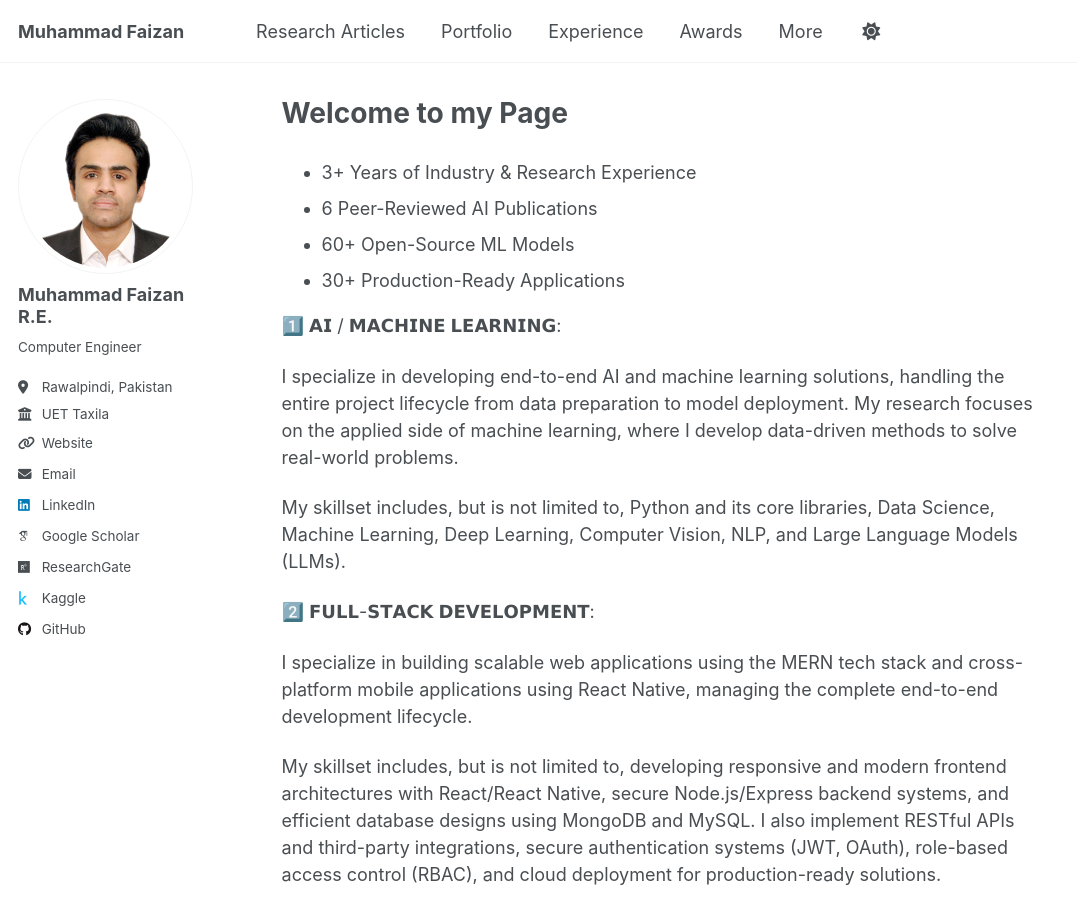
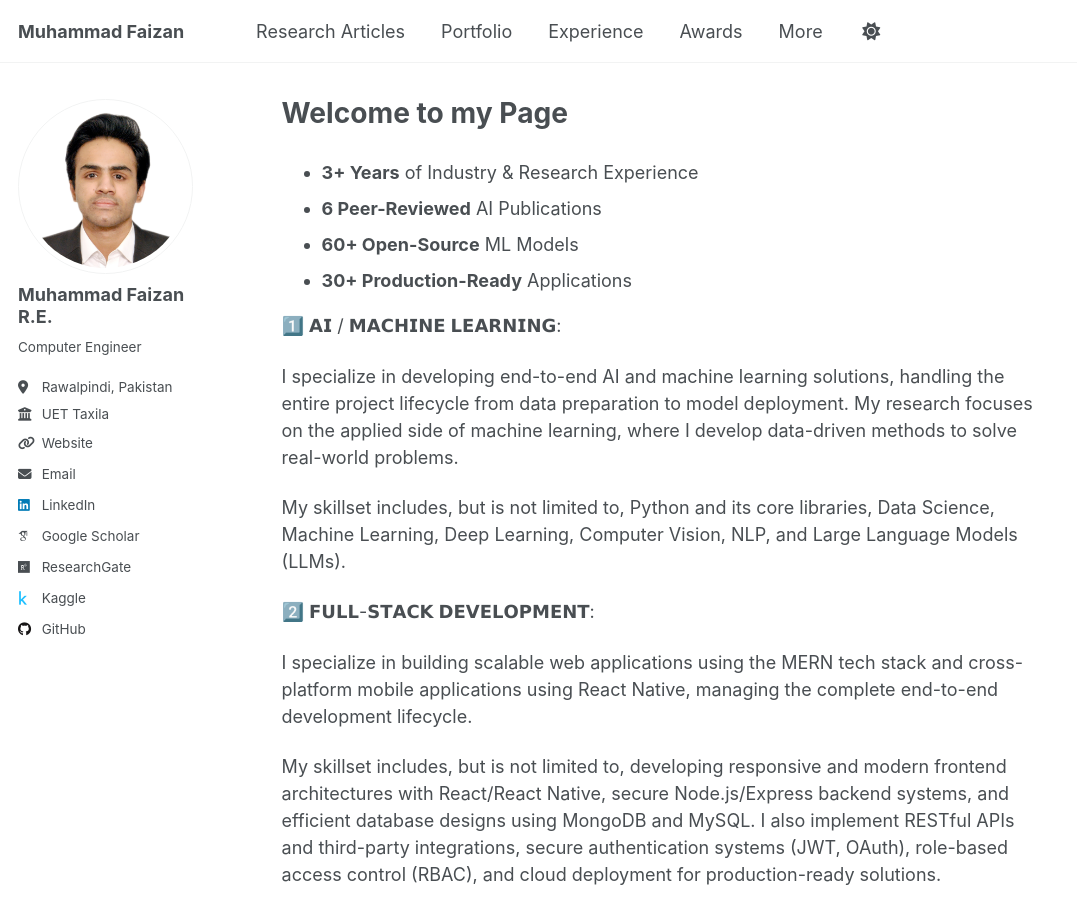
Before and after one commit to MuhammadFaizan99/MuhammadFaizan99.github.io, a Jekyll site: the page built from _pages/about.md, in a window 1280 px wide and 900 px high. Shown: the whole window, without its empty margins (0-1077 px from the left). Built offline with Jekyll 4.4.1, drawn with Linux system fonts in a browser that asks for light colours; some web fonts are replaced; a script that is not in the unit is left out.

```diff
--- a/_pages/about.md
+++ b/_pages/about.md
@@ -7,10 +7,10 @@ redirect_from:
   - /about.html
 ---
 
-- 3+ Years of Industry & Research Experience
-- 6 Peer-Reviewed AI Publications
-- 60+ Open-Source ML Models
-- 30+ Production-Ready Applications
+- **3+ Years** of Industry & Research Experience
+- **6 Peer-Reviewed** AI Publications
+- **60+ Open-Source** ML Models
+- **30+ Production-Ready** Applications
 
 1️⃣ 𝗔𝗜 / 𝗠𝗔𝗖𝗛𝗜𝗡𝗘 𝗟𝗘𝗔𝗥𝗡𝗜𝗡𝗚:
 
```
